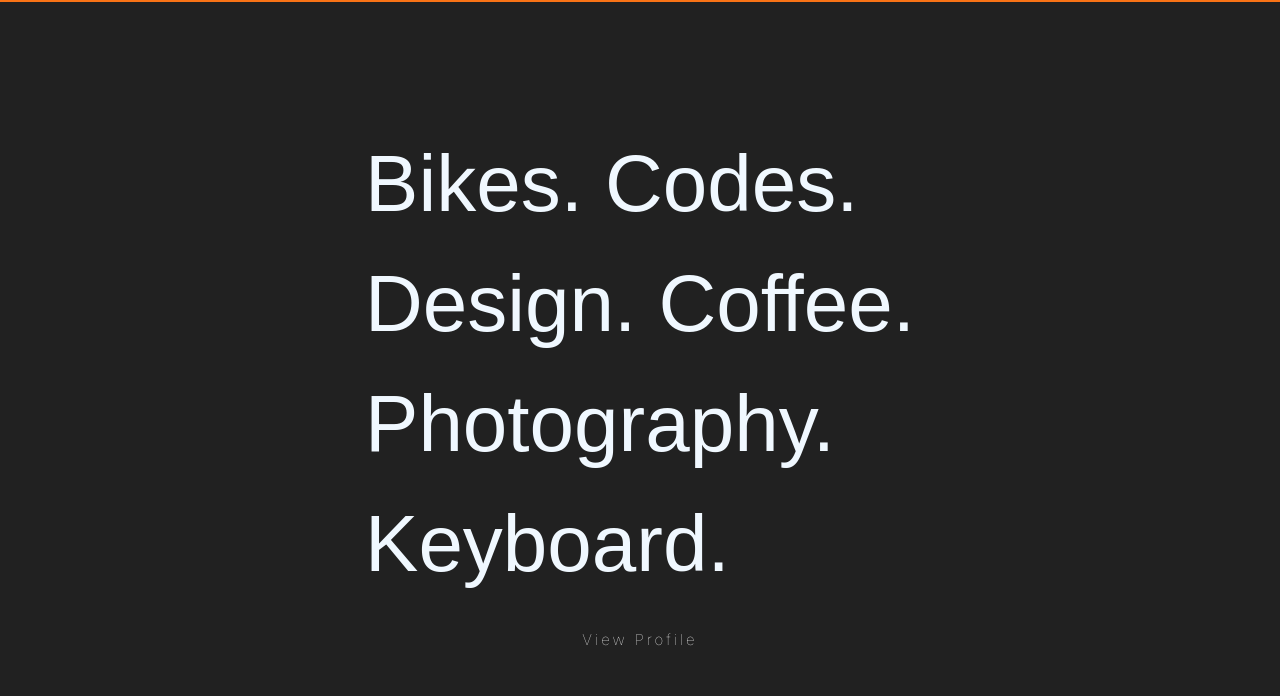
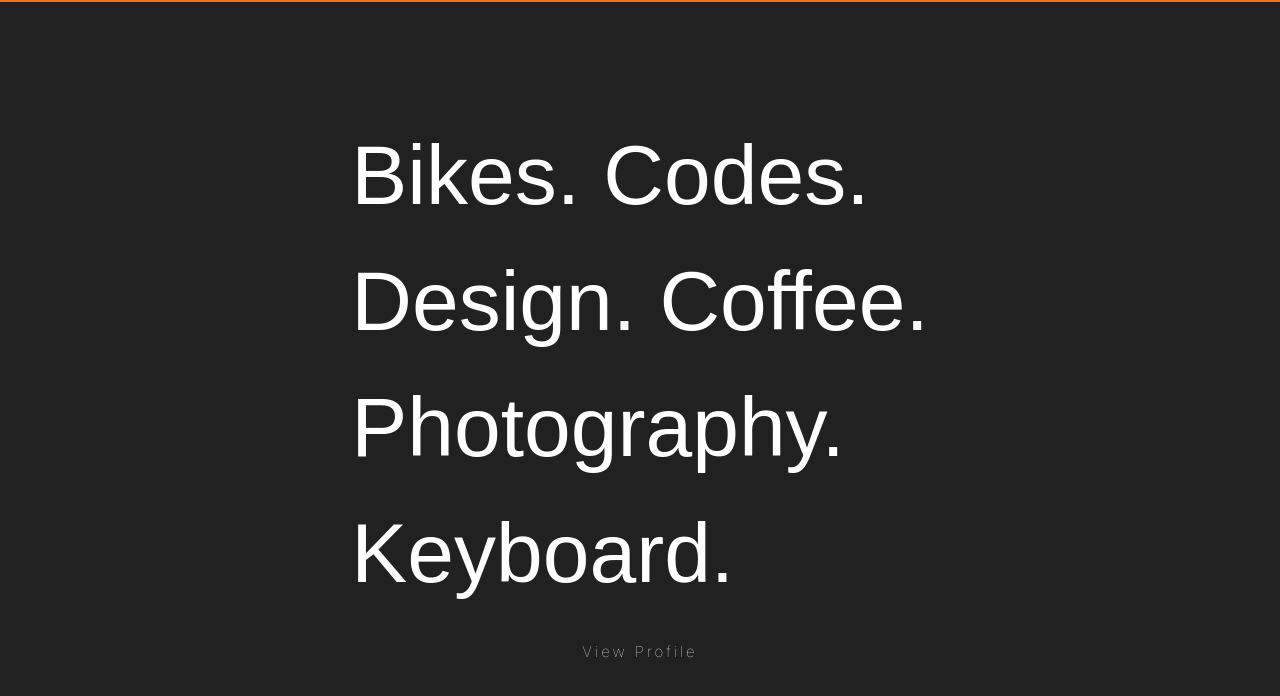
Before and after one commit to sushaantkhadka/sushaantkhadka, a Next.js app: page / in a window 1280 px wide. Shown: the top 696 px of the page. Built offline with nearby package versions, Linux system fonts and the light colour scheme; a web font is replaced by a local one.

Commit message:
landing bug fixed

```diff
--- a/src/components/Landing/Landing.jsx
+++ b/src/components/Landing/Landing.jsx
@@ -3,11 +3,11 @@ import React from 'react'
 export default function Landing({onClick}) {
   return (
     <div className="landing">
-        <h1 className="hover-text font-sans">Bikes. Codes. <br />
+        <p className="hover-text font-sans text-white text-[48px] md:text-[84px]">Bikes. Codes. <br />
             Design. Coffee. <br />
             Photography. <br />
             Keyboard.
-        </h1>
+        </p>
 
         <button onClick={onClick}>
             <span>View Profile</span>
```
